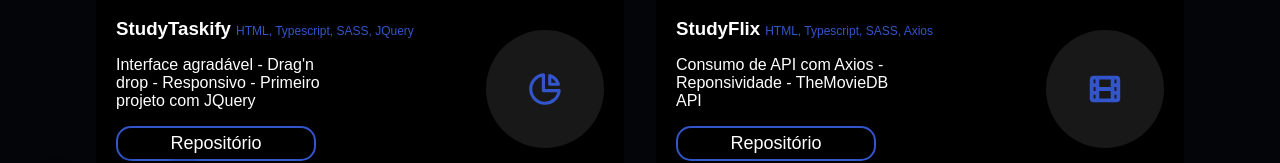
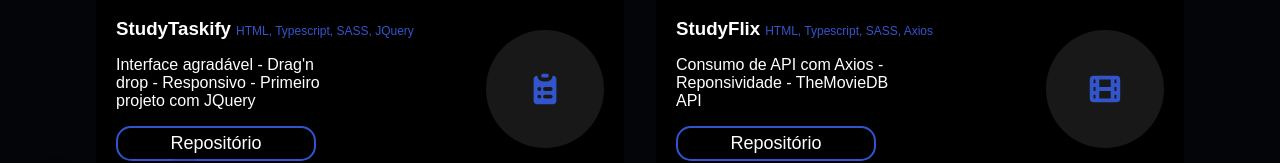
Before and after one commit to will-santosx/dev-portfolio, a React (Vite) app: page /projetos in a window 1280 px wide. Shown: the part 563-726 px from the top of the page. Built offline with nearby package versions, Linux system fonts and the light colour scheme; a web font is replaced by a local one.

Commit message:
change studytaskify project icon

```diff
--- a/src/components/ProjectsCards.tsx
+++ b/src/components/ProjectsCards.tsx
@@ -1,12 +1,12 @@
 import React from 'react'
 
-import { HiOutlineChartPie, HiFilm, HiOutlineDotsCircleHorizontal } from 'react-icons/hi'
+import { HiClipboardList, HiFilm, HiOutlineDotsCircleHorizontal } from 'react-icons/hi'
 
 const myProjects = [
     {
         id: 'studyTaskify',
         title: 'StudyTaskify',
-        icon: <HiOutlineChartPie/>,
+        icon: <HiClipboardList/>,
         description: "Interface agradável - Drag'n drop - Responsivo - Primeiro projeto com JQuery",
         techs: 'HTML, Typescript, SASS, JQuery',
         repURL: 'https://github.com/will-santosx/study-taskify-app',
```
